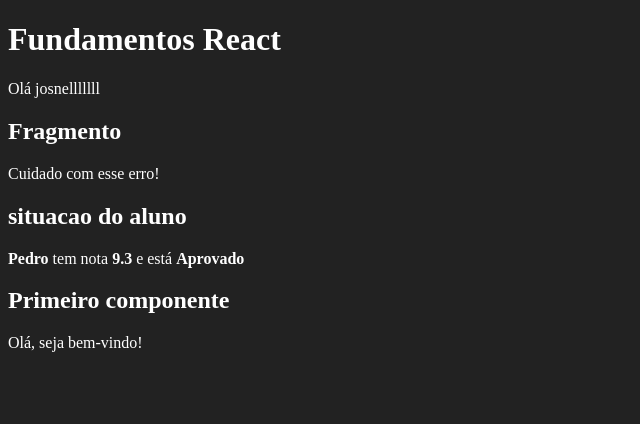
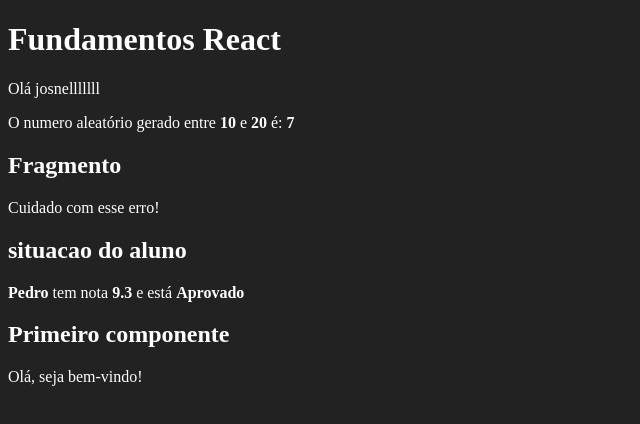
Before and after one commit to icaro-nog/react-redux-udemy, a React (Create React App) app in the folder fundamentos-react/: page / in a window 1280 px wide. Shown: the top 424 px of the page, without its empty margins (0-640 px from the left). Built offline with nearby package versions, Linux system fonts and the light colour scheme.

Commit message:
Número aleatório

```diff
--- a/fundamentos-react/src/App.jsx
+++ b/fundamentos-react/src/App.jsx
@@ -3,6 +3,7 @@ import './index.css'
 import Primeiro from './components/basicos/Primeiro'
 import ComParametro from './components/basicos/ComParametro';
 import Fragmento from './components/basicos/Fragmento';
+import NumeroAleatorio from './components/basicos/NumeroAleatorio';
 
 export function App(props) {
     return (
@@ -10,6 +11,10 @@ export function App(props) {
             <h1>Fundamentos React</h1>
             Olá josnelllllll
             <br></br>
+            <NumeroAleatorio
+                min={10}
+                max={20}
+            ></NumeroAleatorio>
             <Fragmento></Fragmento>
             <ComParametro
                 situacao='situacao do aluno'
--- /dev/null
+++ b/fundamentos-react/src/components/basicos/NumeroAleatorio.jsx
@@ -0,0 +1,19 @@
+import React from "react";
+
+export default function NumeroAleatorio(props) {
+
+    // const min = props.min
+    // const max = props.max
+
+    const { min, max } = props
+
+    const numeroAletorio = parseInt(Math.random() * (min - max) + min);
+
+    return (
+        <div>
+            <p>
+                O numero aleatório gerado entre <strong>{min}</strong> e <strong>{max}</strong>  é: <strong>{numeroAletorio}</strong>
+            </p>
+        </div>
+    )
+}
```
